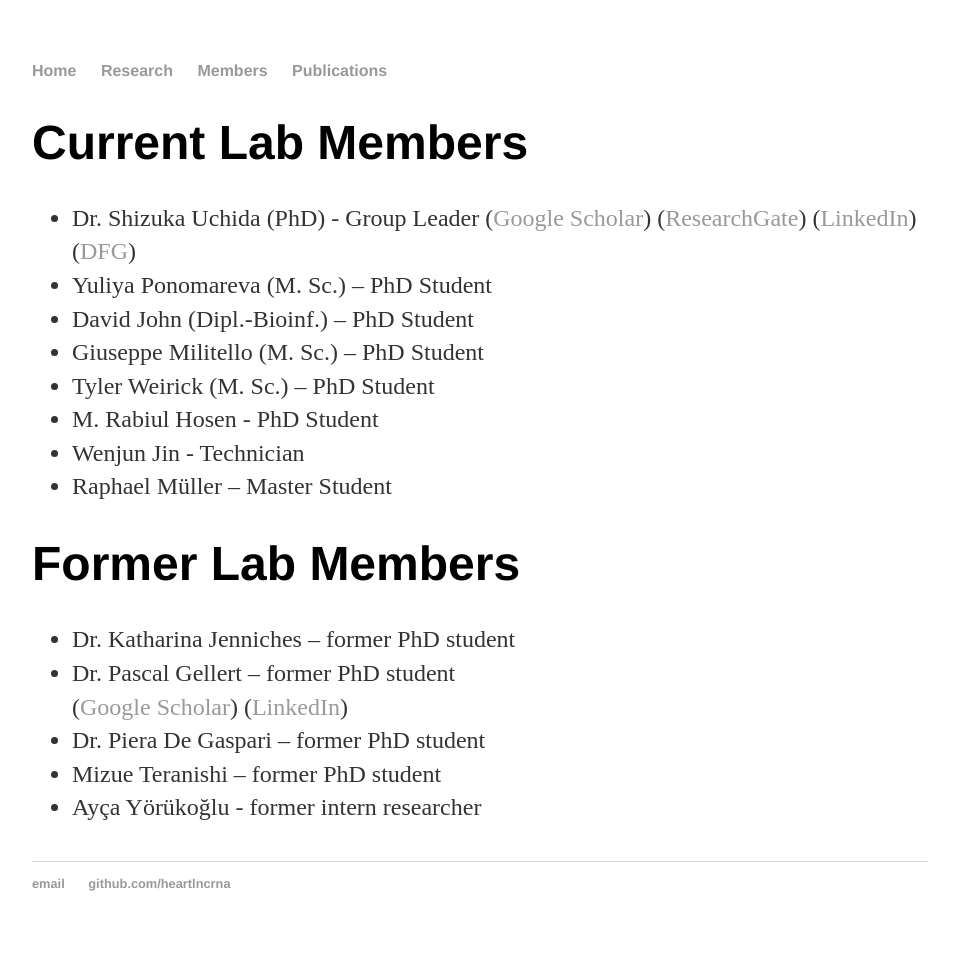
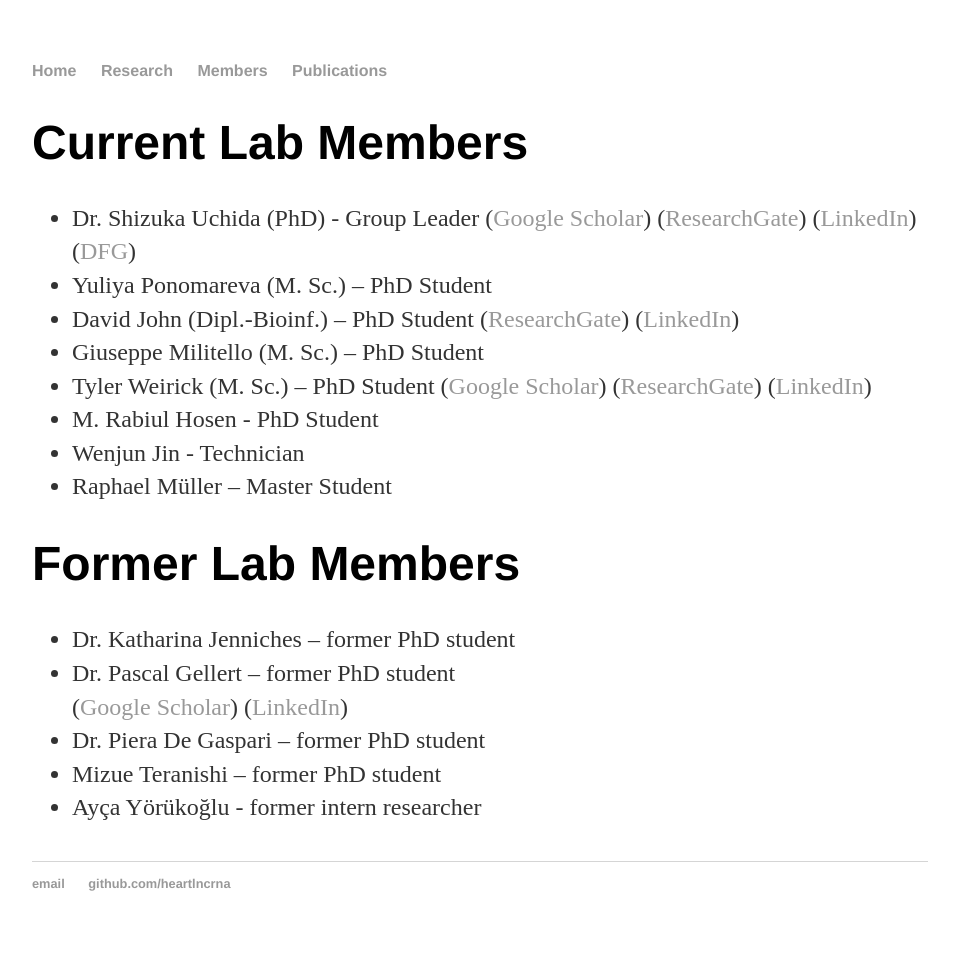
Before and after one commit to heartlncrna/heartlncrna.github.io, a Jekyll site: the page members/member_list.html, which Jekyll copies as it is, in a window 1280 px wide. Shown: the whole page, without its empty margins (160-1119 px from the left). Built offline with Jekyll 4.4.1, drawn with Linux system fonts in a browser that asks for light colours.

Commit message:
Update member_list.html

```diff
--- a/members/member_list.html
+++ b/members/member_list.html
@@ -27,21 +27,26 @@
 			<p class="Normal">
 			<ul>
 				<li>Dr. Shizuka Uchida (PhD) - Group Leader
-
-						(<a href="https://scholar.google.de/citations?user=N-KHfvUAAAAJ&hl=de&oi=sra"><span class="ptHyperlink">Google Scholar</span></a>)
-						(<a href="http://www.researchgate.net/profile/Shizuka_Uchida3"><span class="ptHyperlink">ResearchGate</span></a>)
-						(<a href="https://de.linkedin.com/in/shizuka-uchida-7399055"><span class="ptHyperlink">LinkedIn</span></a>)
-						(<a href="http://gepris.dfg.de/gepris/person/235081965"><span class="ptHyperlink">DFG</span></a>)
-
+					(<a href="https://scholar.google.de/citations?user=N-KHfvUAAAAJ&hl=de&oi=sra"><span class="ptHyperlink">Google Scholar</span></a>)
+					(<a href="http://www.researchgate.net/profile/Shizuka_Uchida3"><span class="ptHyperlink">ResearchGate</span></a>)
+					(<a href="https://de.linkedin.com/in/shizuka-uchida-7399055"><span class="ptHyperlink">LinkedIn</span></a>)
+					(<a href="http://gepris.dfg.de/gepris/person/235081965"><span class="ptHyperlink">DFG</span></a>)
 				</li>
 
 				<li>Yuliya Ponomareva (M. Sc.) – PhD Student</li>
 
-				<li>David John (Dipl.-Bioinf.) – PhD Student</li>
+				<li>David John (Dipl.-Bioinf.) – PhD Student
+					(<a href="https://www.researchgate.net/profile/David_John8"><span class="ptHyperlink">ResearchGate</span></a>)
+					(<a href="https://www.linkedin.com/in/david-john-224552104"><span class="ptHyperlink">LinkedIn</span></a>)
+				</li>
 
 				<li>Giuseppe Militello (M. Sc.) – PhD Student</li>
 
-				<li>Tyler Weirick (M. Sc.) – PhD Student</li>
+				<li>Tyler Weirick (M. Sc.) – PhD Student
+					(<a href="https://scholar.google.com/citations?user=4nP8TTgAAAAJ&hl=en"><span class="ptHyperlink">Google Scholar</span></a>)
+					(<a href="https://www.researchgate.net/profile/Tyler_Weirick"><span class="ptHyperlink">ResearchGate</span></a>)
+					(<a href="https://www.linkedin.com/in/tyler-weirick-4530aa53"><span class="ptHyperlink">LinkedIn</span></a>)
+				</li>
 
 				<li>M. Rabiul Hosen - PhD Student</li>
 
```
